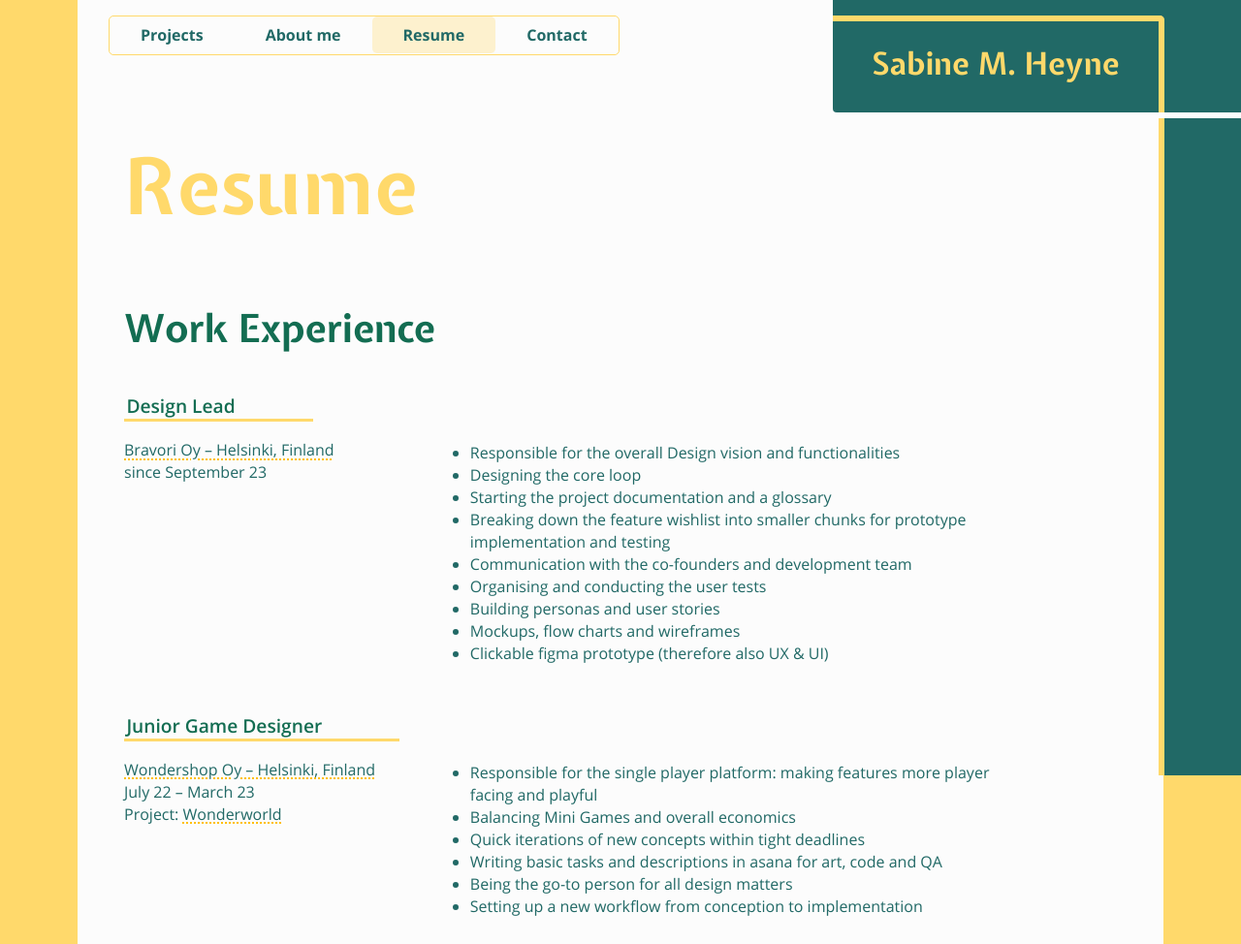
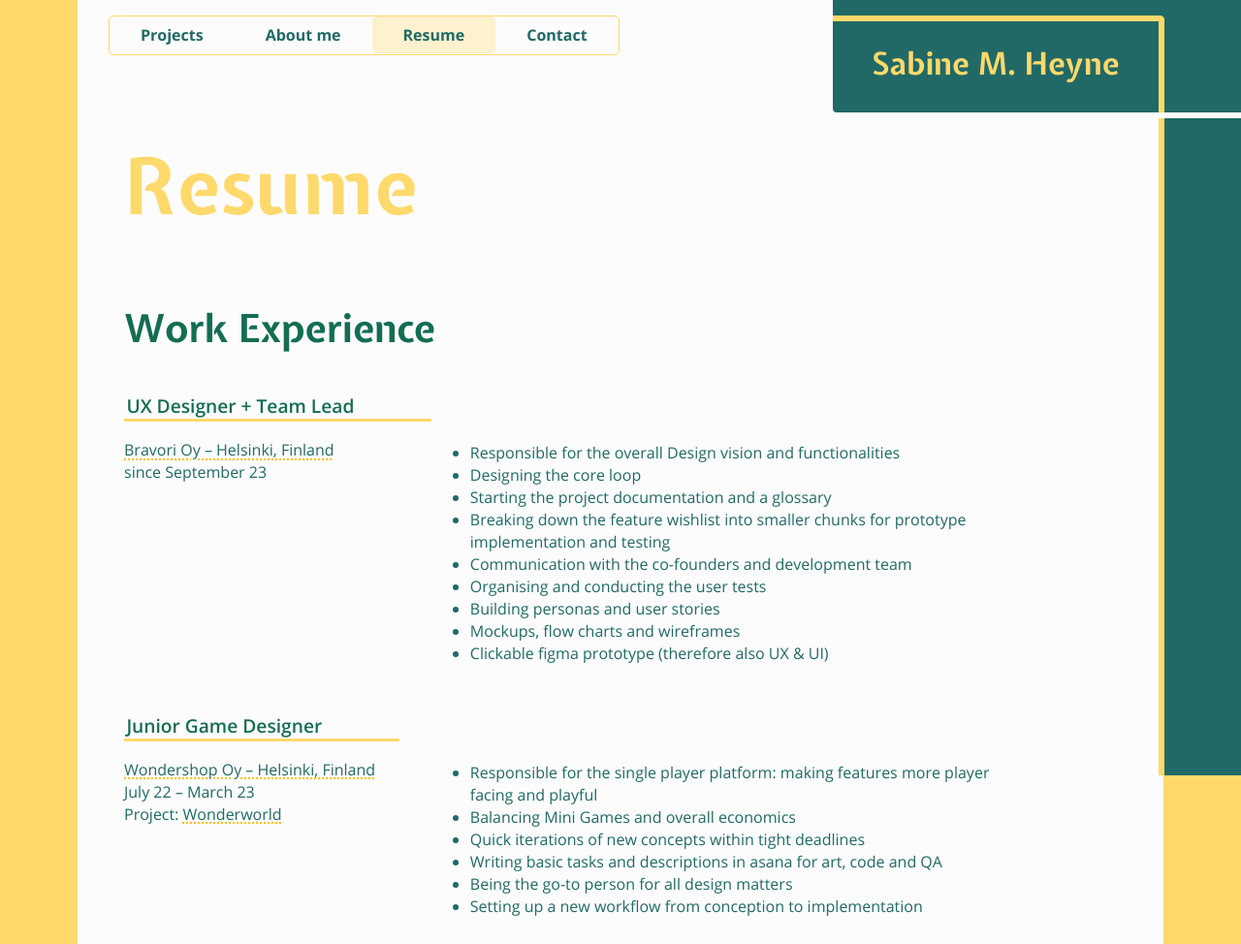
Before and after one commit to SMHeyne/smheyne.github.io, a plain HTML site: page resume.html in a window 1280 px wide. Shown: the top 974 px of the page at 97% size. Drawn offline with Linux system fonts and the light colour scheme.

Commit message:
updating bravori work title

```diff
--- a/resume.html
+++ b/resume.html
@@ -55,7 +55,7 @@
         <h2>Work Experience</h2>
     </div>
     <div class="fullWidth">
-      <h4>Design Lead</h4>
+      <h4>UX Designer + Team Lead</h4>
     </div>
 
     <div class="oneThird">
```
